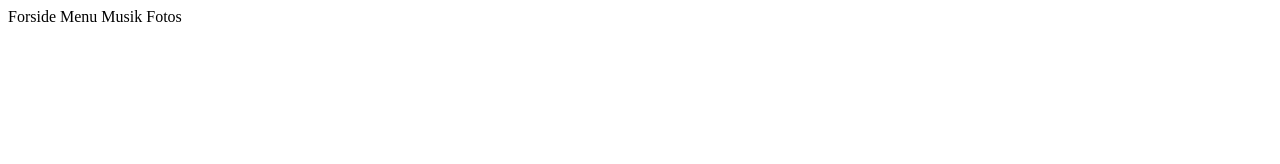
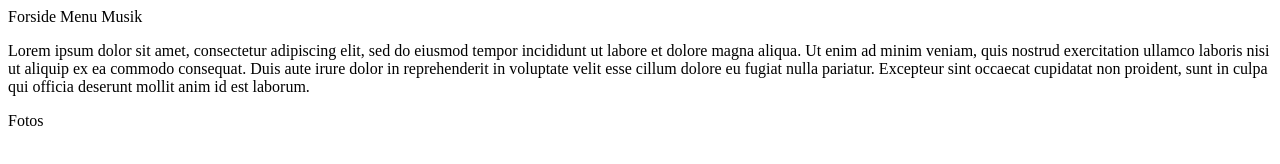
Before and after one commit to biggiebiggie/redesign, a plain HTML site: page index.html in a window 1280 px wide. Drawn offline with Linux system fonts and the light colour scheme.

Commit message:
text til musik

```diff
--- a/index.html
+++ b/index.html
@@ -12,7 +12,9 @@
 		<header>
 			<a>Forside</a>
 			<a>Menu</a>
-			<a>Musik</a>
+			<a>Musik
+                <p>Lorem ipsum dolor sit amet, consectetur adipiscing elit, sed do eiusmod tempor incididunt ut labore et dolore magna aliqua. Ut enim ad minim veniam, quis nostrud exercitation ullamco laboris nisi ut aliquip ex ea commodo consequat. Duis aute irure dolor in reprehenderit in voluptate velit esse cillum dolore eu fugiat nulla pariatur. Excepteur sint occaecat cupidatat non proident, sunt in culpa qui officia deserunt mollit anim id est laborum.</p>
+            </a>
 			<a>Fotos</a>
 			<a></a>
 		</header>
```
